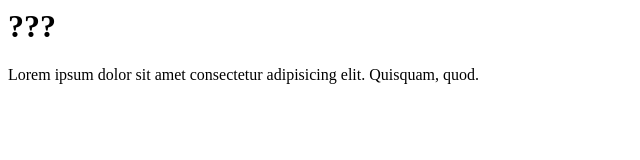
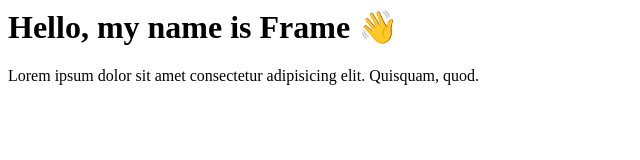
Before and after one commit to Thanakit2023/my-first-project, a plain HTML site: page index.html in a window 1280 px wide. Shown: the whole page, without its empty margins (0-640 px from the left). Drawn offline with Linux system fonts and the light colour scheme.

Commit message:
revert index to previous version

```diff
--- a/index.html
+++ b/index.html
@@ -1,2 +1,2 @@
-<h1>???</h1>
+<h1>Hello, my name is Frame 👋</h1>
 <p>Lorem ipsum dolor sit amet consectetur adipisicing elit. Quisquam, quod.</p>
```
